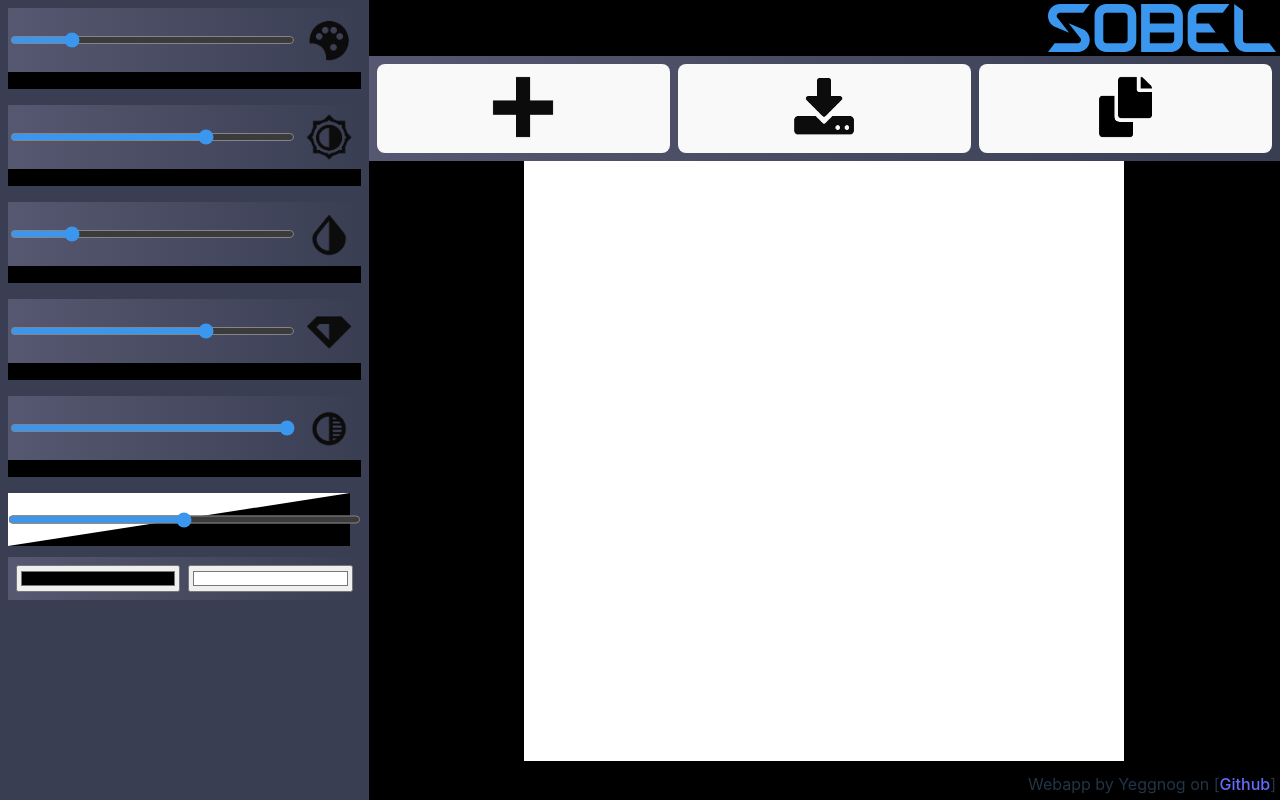
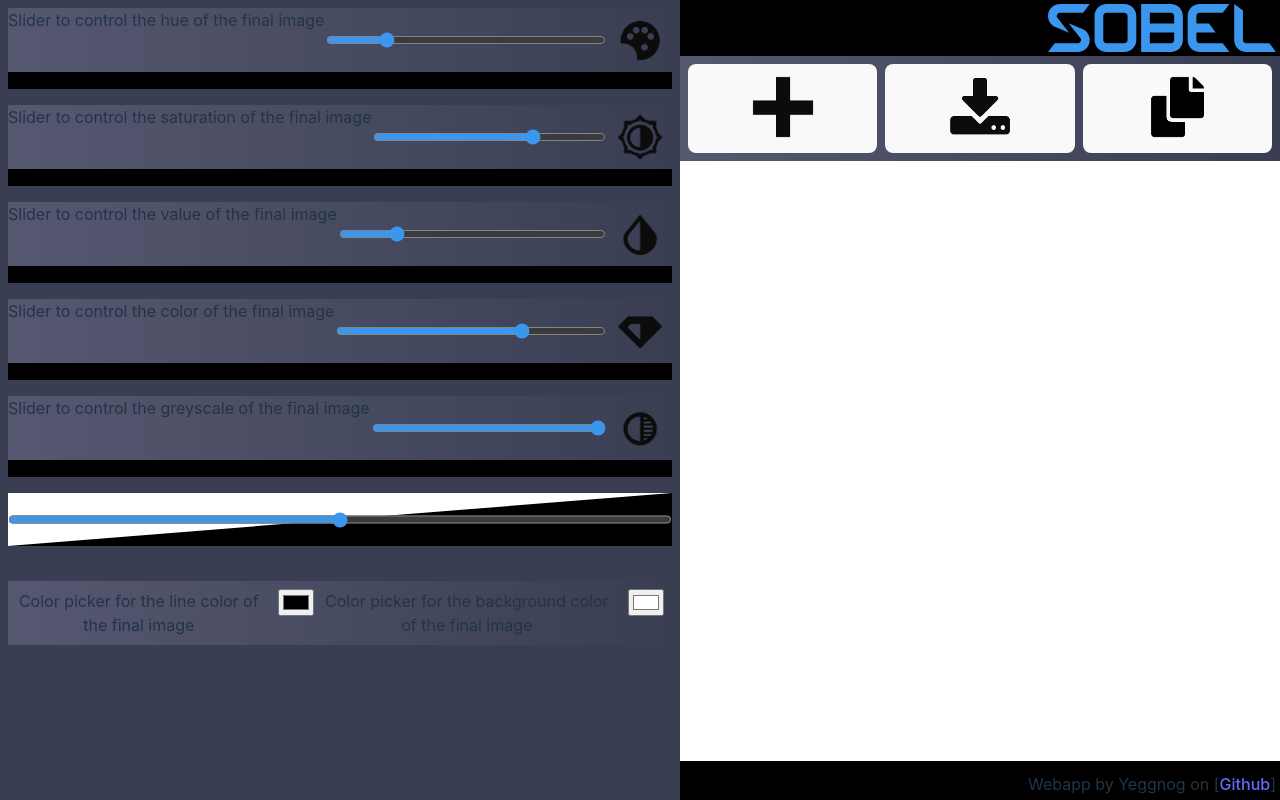
Before and after one commit to Yeggnog/Sobel, a React (Vite) app: page / in a window 1280 px wide. Built offline with nearby package versions, Linux system fonts and the light colour scheme.

Commit message:
Updated readme and added input labels

```diff
--- a/src/components/ColorPickerChip.jsx
+++ b/src/components/ColorPickerChip.jsx
@@ -5,7 +5,9 @@ function ColorPickerChip({id, lineColor, onLineColorChanged, BGColor, onBGColorC
     return (
         <div id={id} className={styles.chipBody}>
             <div className={styles.colorPickRow}>
+                <label for='lineColor'>Color picker for the line color of the final image</label><br />
                 <input type='color' id='lineColor' className={styles.colorPickItem} onChange={onLineColorChanged} value={lineColor} />
+                <label for='BGColor'>Color picker for the background color of the final image</label><br />
                 <input type='color' id='BGColor' className={styles.colorPickItem} onChange={onBGColorChanged} value={BGColor} />
             </div>
         </div>
--- a/src/components/LineWidthChip.jsx
+++ b/src/components/LineWidthChip.jsx
@@ -26,6 +26,7 @@ function LineWidthChip({id, lineColor, BGColor, value, onUpdate}){
         <div id={id} className={styles.chipBody}>
             <div className={styles.chipRow}>
                 <div className={styles.lineWidthSlider}>
+                <label for='lineWidthSlider'>Slider to control the line width of the final image</label><br />
                     <input className={styles.dualSliderOverlay} type='range' id='lineWidthSlider' onChange={onUpdate} value={value} />
                     <span className={styles.dualSliderUnderlay} id='lineWidthDisplay'></span>
                 </div>
--- a/src/components/ModifierChip.jsx
+++ b/src/components/ModifierChip.jsx
@@ -5,6 +5,7 @@ function ModifierChip({id, value, icon, onUpdate}){
     return (
         <div id={id} className={styles.chipBody}>
             <div className={styles.chipRow}>
+                <label for={id + '_multSlider'}>Slider to control the {id} of the final image</label><br />
                 <input className={styles.modifierSlider} type='range' id={id + '_multSlider'} onChange={onUpdate} value={value} />
                 <img className={styles.modifierImg} src={icon} />
             </div>
```
Also changed, not shown: 1 other file (tests, documents, lock files or other folders).
